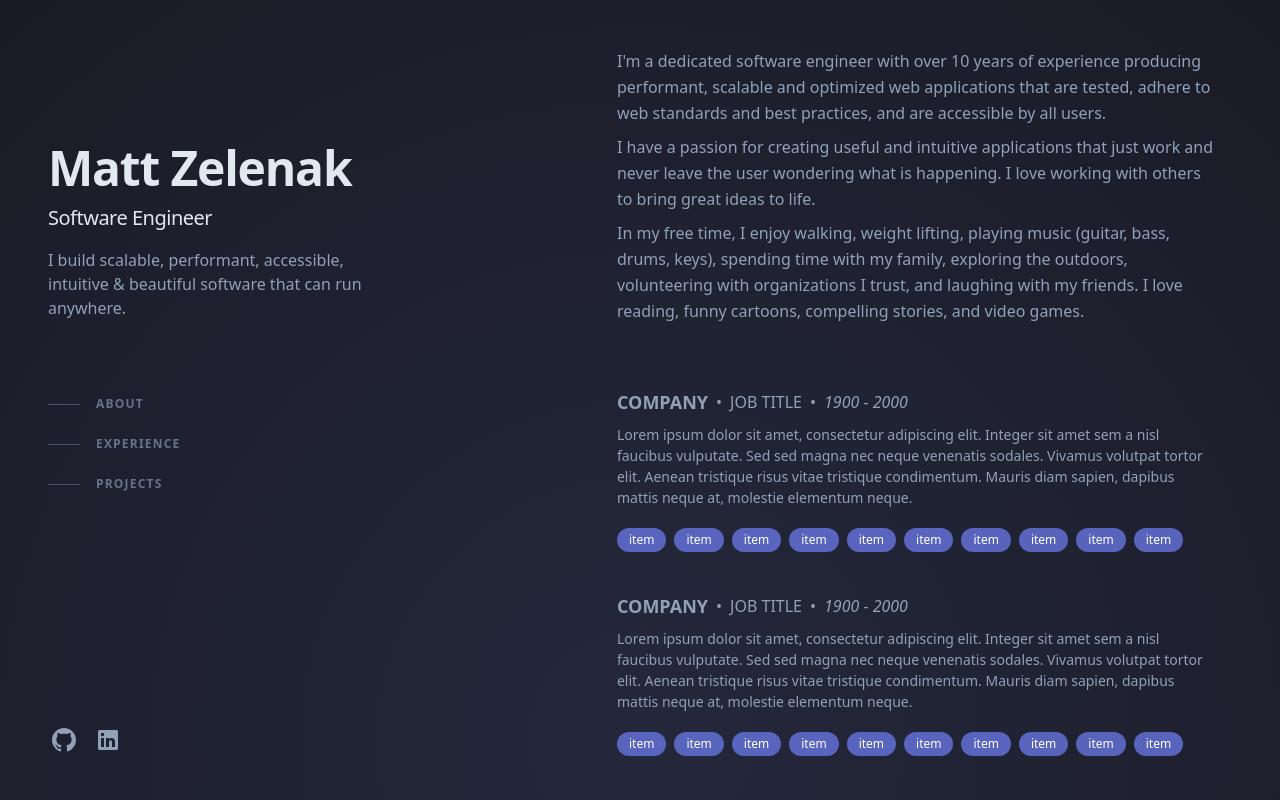
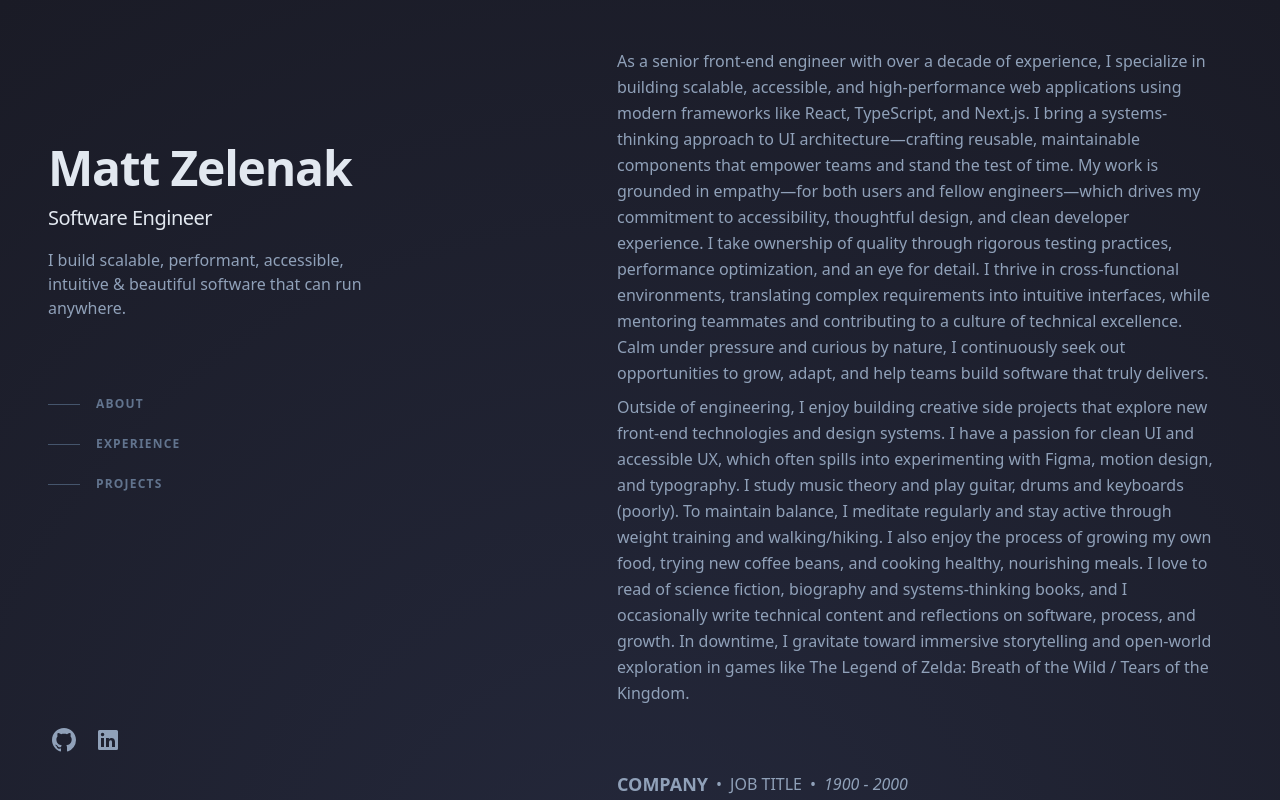
Before and after one commit to mzelenak-dev/mzed.dev, a Next.js app: page / in a window 1280 px wide. Shown: the top 800 px of the page. Built offline with nearby package versions, Linux system fonts and the light colour scheme.

Commit message:
about sections

```diff
--- a/app/globals.css
+++ b/app/globals.css
@@ -17,3 +17,7 @@ body {
 .keyword-pill {
   background: var(--button-background);
 }
+
+.section-divider {
+  @apply pb-12 border-b-1;
+}
--- a/app/page.tsx
+++ b/app/page.tsx
@@ -62,9 +62,8 @@ export default function Home() {
       </header>
       <main className="lg:w-[52%] flex flex-col gap-16">
         <section id="about" className="flex flex-col gap-2 lg:section-divider">
-          <p>I'm a dedicated software engineer with over 10 years of experience producing performant, scalable and optimized web applications that are tested, adhere to web standards and best practices, and are accessible by all users.</p>
-          <p>I have a passion for creating useful and intuitive applications that just work and never leave the user wondering what is happening. I love working with others to bring great ideas to life.</p>
-          <p>In my free time, I enjoy walking, weight lifting, playing music (guitar, bass, drums, keys), spending time with my family, exploring the outdoors, volunteering with organizations I trust, and laughing with my friends. I love reading, funny cartoons, compelling stories, and video games.</p>
+          <p>As a senior front-end engineer with over a decade of experience, I specialize in building scalable, accessible, and high-performance web applications using modern frameworks like React, TypeScript, and Next.js. I bring a systems-thinking approach to UI architecture—crafting reusable, maintainable components that empower teams and stand the test of time. My work is grounded in empathy—for both users and fellow engineers—which drives my commitment to accessibility, thoughtful design, and clean developer experience. I take ownership of quality through rigorous testing practices, performance optimization, and an eye for detail. I thrive in cross-functional environments, translating complex requirements into intuitive interfaces, while mentoring teammates and contributing to a culture of technical excellence. Calm under pressure and curious by nature, I continuously seek out opportunities to grow, adapt, and help teams build software that truly delivers.</p>
+          <p>Outside of engineering, I enjoy building creative side projects that explore new front-end technologies and design systems. I have a passion for clean UI and accessible UX, which often spills into experimenting with Figma, motion design, and typography. I study music theory and play guitar, drums and keyboards (poorly). To maintain balance, I meditate regularly and stay active through weight training and walking/hiking. I also enjoy the process of growing my own food, trying new coffee beans, and cooking healthy, nourishing meals. I love to read of science fiction, biography and systems-thinking books, and I occasionally write technical content and reflections on software, process, and growth. In downtime, I gravitate toward immersive storytelling and open-world exploration in games like The Legend of Zelda: Breath of the Wild / Tears of the Kingdom.</p>
         </section>
         <section id="experience" className="lg:section-divider">
           <ul className="flex flex-col gap-10">
```
